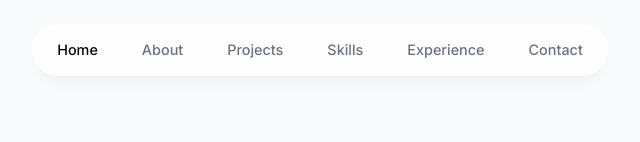
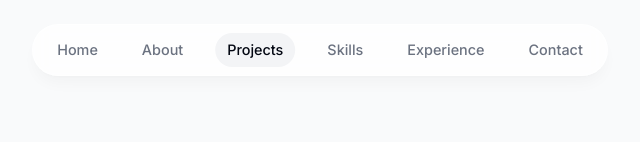
Before and after one commit to siwakorn-chantawat/siwakorn-portfolio, a Next.js app: page / in a window 1280 px wide. Shown: the top 142 px of the page, without its empty margins (320-960 px from the left). Built offline with nearby package versions, Linux system fonts and the light colour scheme.

Commit message:
finish header

```diff
--- a/app/layout.tsx
+++ b/app/layout.tsx
@@ -2,6 +2,7 @@
 import { Inter } from "next/font/google";
 import "./globals.css";
 import Header from "@/components/Header";
+import ActiveSectionContextProvider from "@/context/active-section-context";
 
 const inter = Inter({ subsets: ["latin"] });
 
@@ -22,9 +23,11 @@
       >
         {/* <div className="bg-[#b5bfeb] -z-10 absolute top-[-6rem] right-[11rem] h-[31.25rem] w-[31.25rem] rounded-full blur-[10rem] sm:w-[68.75rem]"></div>
         <div className="bg-[#c9c9c9] -z-10 absolute top-[-1rem] left-[-35rem] h-[31.25rem] w-[50rem] rounded-full blur-[10rem] sm:w-[68.75rem] md:left-[-33rem] lg:left-[-28rem] xl:left-[-15rem] 2xl:left-[-5rem]"></div> */}
-        <Header />
 
-        {children}
+        <ActiveSectionContextProvider>
+          <Header />
+          {children}
+        </ActiveSectionContextProvider>
       </body>
     </html>
   );
--- a/components/About.tsx
+++ b/components/About.tsx
@@ -3,9 +3,14 @@
 import React from "react";
 import { SectionHeading } from "./Section-heading";
 import { motion } from "framer-motion";
+import { useSectionInView } from "@/lib/hook";
+
 export const About = () => {
+  const { ref } = useSectionInView("About", 0.75);
+
   return (
     <motion.section
+      ref={ref}
       className="mb-28 max-w-[45rem]
     text-center leading-8 sm:mb-40 scroll-mt-28"
       initial={{ opacity: 0, y: 100 }}
--- a/components/Header.tsx
+++ b/components/Header.tsx
@@ -1,14 +1,15 @@
 "use client";
 
-import React, { useState } from "react";
+import React from "react";
 import { motion } from "framer-motion";
 import { links } from "@/lib/data";
 import Link from "next/link";
 import clsx from "clsx";
+import { useActiveSectionContext } from "@/context/active-section-context";
 
 export default function Header() {
-const [activeSection, setActiveSection] = useState('Home')
-
+  const { activeSection, setActiveSection, setTimeOfLastClick } =
+    useActiveSectionContext();
   return (
     <header className="z-[999] relative">
       <motion.div
@@ -27,18 +28,37 @@
         <ul className="flex w-[22rem] flex-wrap items-center justify-center gap-y-1 text-[0.9rem] font-medium text-gray-500 sm:w-[initial] sm:flex-nowrap sm:gap-5">
           {links.map((link) => (
             <motion.li
-              className="h-3/4 flex items-center justify-center"
+              className="h-3/4 flex items-center justify-center relative"
               key={link.hash}
               initial={{ y: -100, opacity: 0 }}
               animate={{ y: 0, opacity: 1 }}
             >
               <Link
-                className={clsx("flex w-full items-center justify-center px-3 py-3 hover:text-gray-950 transition",{
-                  "text-gray-950": activeSection === link.name
-                })}
+                className={clsx(
+                  "flex w-full items-center justify-center px-3 py-3 hover:text-gray-950 transition",
+                  {
+                    "text-gray-950": activeSection === link.name,
+                  }
+                )}
                 href={link.hash}
+                onClick={() => {
+                  setActiveSection(link.name);
+                  setTimeOfLastClick(Date.now());
+                }}
               >
                 {link.name}
+                {link.name === activeSection && (
+                  <motion.span
+                    className="bg-gray-100 rounded-full
+                  absolute inset-0 -z-10"
+                    layoutId="activeSection"
+                    transition={{
+                      type: "spring",
+                      stiffness: 380,
+                      damping: 30,
+                    }}
+                  ></motion.span>
+                )}
               </Link>
             </motion.li>
           ))}
--- a/components/Intro.tsx
+++ b/components/Intro.tsx
@@ -8,10 +8,13 @@
 import { BsArrowRight, BsLinkedin } from "react-icons/bs";
 import { HiDownload } from "react-icons/hi";
 import { FaGithubSquare } from "react-icons/fa";
+import { useSectionInView } from "@/lib/hook";
 
 export default function Intro() {
+  const { ref } = useSectionInView("Home", 0.5);
+
   return (
-    <section id="home" className="scroll-mt-[100rem]" >
+    <section ref={ref} id="home" className="scroll-mt-[100rem]">
       <div className="block items-center justify-center">
         <div className="flex items-center justify-center ">
           <div className="relative">
--- a/components/Projects.tsx
+++ b/components/Projects.tsx
@@ -1,11 +1,16 @@
+"use client";
+
 import React from "react";
 import { SectionHeading } from "./Section-heading";
 import { projectsData } from "@/lib/data";
 import { Project } from "./Project";
+import { useSectionInView } from "@/lib/hook";
 
 export const Projects = () => {
+  const { ref } = useSectionInView("Projects", 0.5);
+
   return (
-    <section className="scroll-mt-28" id="projects">
+    <section ref={ref} className="scroll-mt-28" id="projects">
       <SectionHeading>My Projects</SectionHeading>
       <div>
         {projectsData.map((project, index) => (
--- /dev/null
+++ b/context/active-section-context.tsx
@@ -0,0 +1,50 @@
+"use client";
+
+import type { SectionName } from "@/lib/types";
+
+import React, { useState, createContext, useContext } from "react";
+
+type ActiveSectionContextProviderProps = {
+  children: React.ReactNode;
+};
+
+type ActiveSectionContextType = {
+  activeSection: SectionName;
+  setActiveSection: React.Dispatch<React.SetStateAction<SectionName>>;
+  timeOfLastClick: number;
+  setTimeOfLastClick: React.Dispatch<React.SetStateAction<number>>;
+};
+
+export const ActiveSectionContext =
+  createContext<ActiveSectionContextType | null>(null);
+
+export default function ActiveSectionContextProvider({
+  children,
+}: ActiveSectionContextProviderProps) {
+  const [activeSection, setActiveSection] = useState<SectionName>("Home");
+  const [timeOfLastClick, setTimeOfLastClick] = useState(0); // for disable setActiveSection 1s
+
+  return (
+    <ActiveSectionContext.Provider
+      value={{
+        activeSection,
+        setActiveSection,
+        timeOfLastClick,
+        setTimeOfLastClick,
+      }}
+    >
+      {children}
+    </ActiveSectionContext.Provider>
+  );
+}
+
+export function useActiveSectionContext() {
+  const context = useContext(ActiveSectionContext);
+
+  if (context === null) {
+    throw new Error(
+      "useActiveSectionContext must be used within an ActiveSectionContextProvider"
+    );
+  }
+  return context;
+}
--- /dev/null
+++ b/lib/hook.ts
@@ -0,0 +1,23 @@
+import { useActiveSectionContext } from "@/context/active-section-context";
+import { useEffect } from "react";
+import { useInView } from "react-intersection-observer";
+import { SectionName } from "./types";
+
+export const useSectionInView = (
+  sectionName: SectionName,
+  threshold = 0.75
+) => {
+  const { ref, inView } = useInView({
+    threshold: threshold,
+  });
+  const { setActiveSection, timeOfLastClick } = useActiveSectionContext();
+
+  useEffect(() => {
+    if (inView && Date.now() - timeOfLastClick > 300) {
+      setActiveSection(sectionName);
+    }
+  }, [inView, setActiveSection, timeOfLastClick, sectionName]);
+  return {
+    ref,
+  };
+};
--- /dev/null
+++ b/lib/types.ts
@@ -0,0 +1,3 @@
+import { links } from "./data";
+
+export type SectionName = (typeof links)[number]["name"];
--- a/package.json
+++ b/package.json
@@ -14,7 +14,8 @@
     "next": "14.1.1",
     "react": "^18",
     "react-dom": "^18",
-    "react-icons": "^5.0.1"
+    "react-icons": "^5.0.1",
+    "react-intersection-observer": "^9.8.1"
   },
   "devDependencies": {
     "@types/node": "^20",
```
Also changed, not shown: 1 other file (tests, documents, lock files or other folders).
